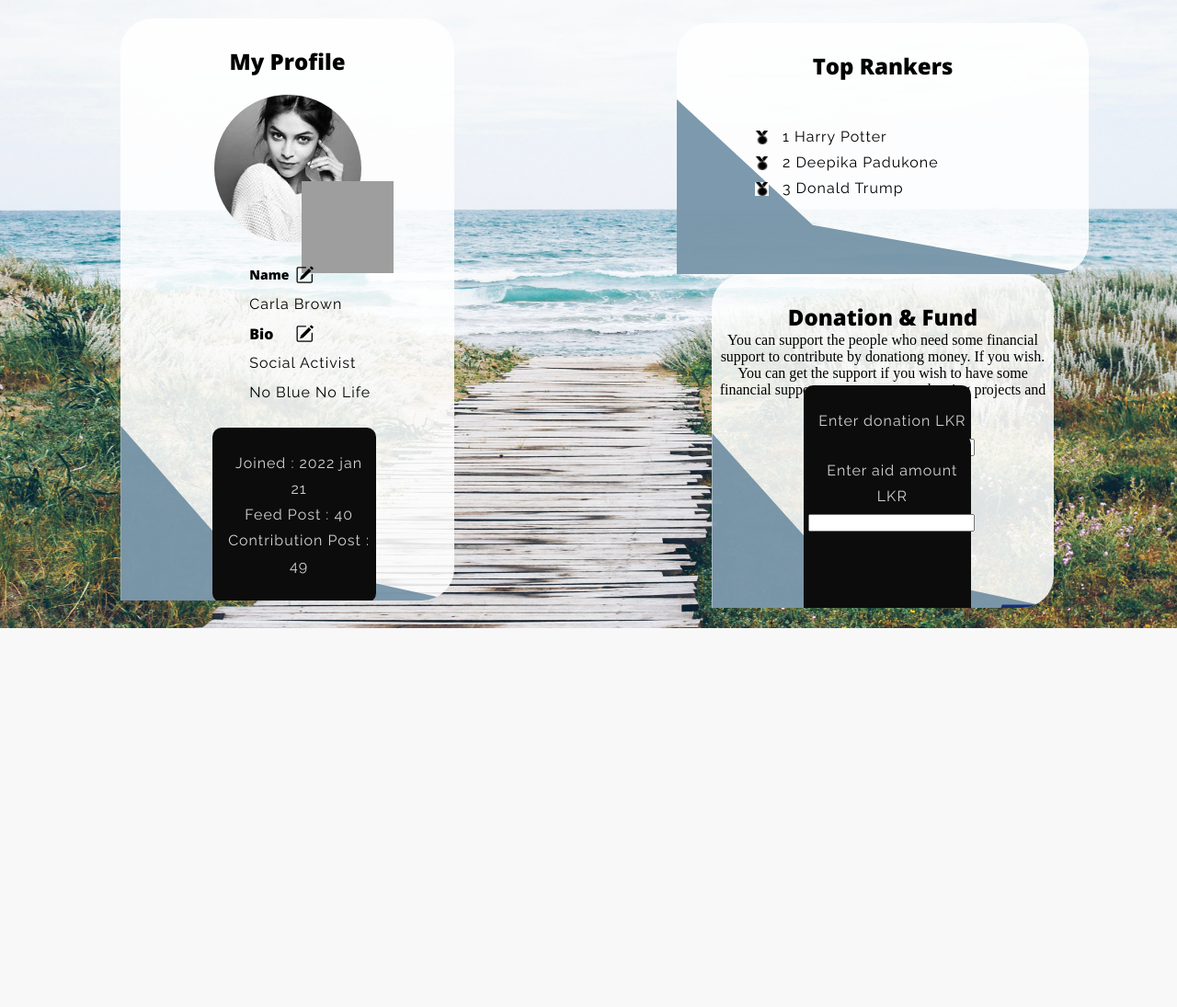
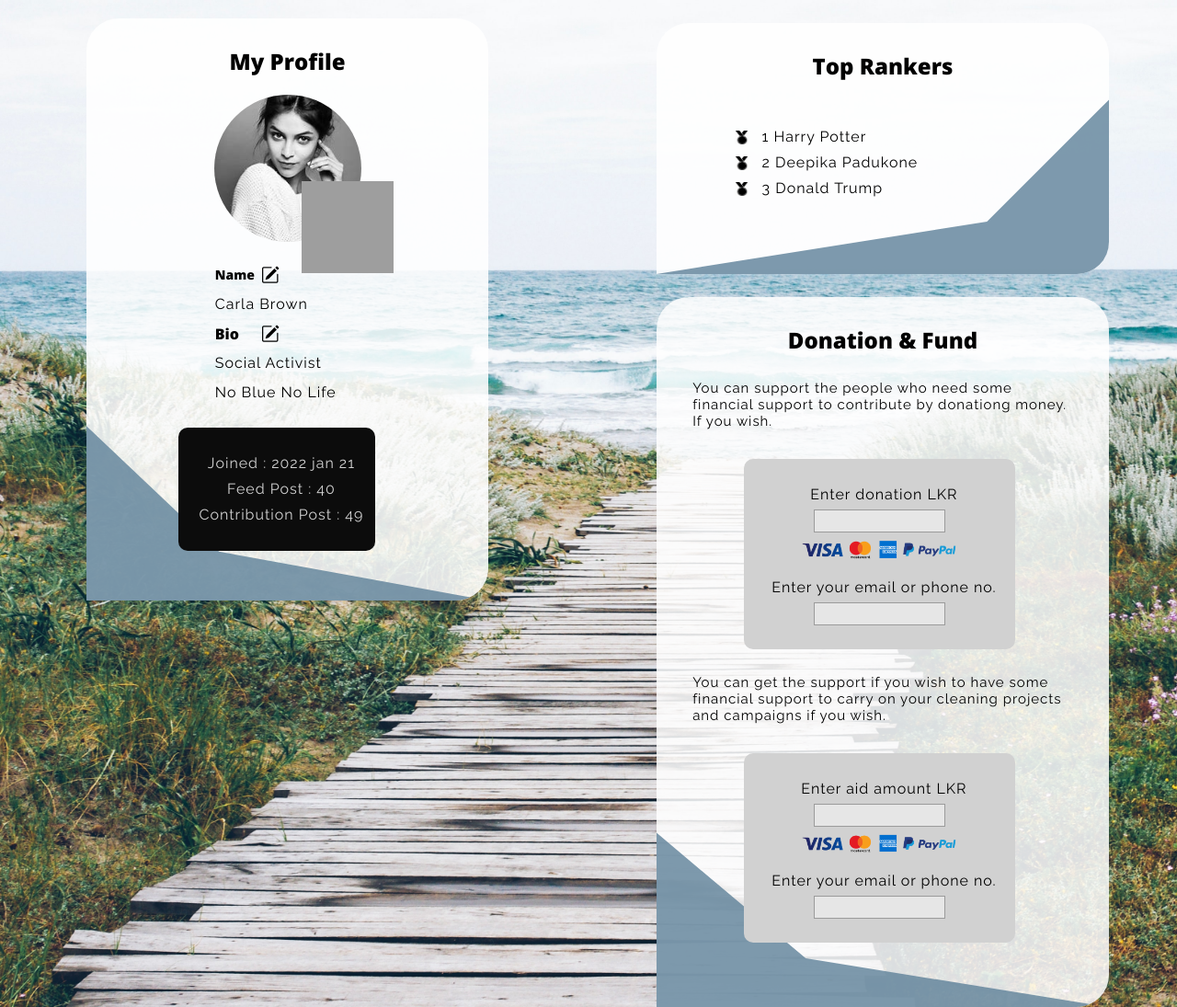
Before and after one commit to Senuk27/web-assignment-11, a PHP site: page /profile.html in a window 1280 px wide. Shown: the part 136-1231 px from the top of the page at 92% size. Before the commit the page ends 819 px from the top, so only its background shows below. Run offline with PHP 8.4, Linux system fonts and the light colour scheme; grey boxes are pictures that could not be loaded.

Commit message:
Update profile.css

```diff
--- a/profile.css
+++ b/profile.css
@@ -266,3 +266,115 @@
         overflow: hidden;
         margin: 7px 0px 0px -20px;
     }
+ .main-div2 .div-1 .profile-div .shape {
+        clip-path: polygon(73% 70%, 100% 0, 100% 100%, 0% 100%);
+    }
+
+    .main-div2 .div-2 {
+        margin-top: 25px;
+    }
+
+    .main-div2 .div-2 .profile-div {
+        position: relative;
+        text-align: center;
+        margin: auto;
+        width: 70%;
+        border-top-left-radius: 35px;
+        border-top-right-radius: 35px;
+        border-bottom-right-radius: 35px;
+        background-color: rgba(255, 255, 255, 0.85);
+        padding: 15px 0px 0px 0px;
+        overflow: hidden;
+    }
+
+    .main-div2 .div-2 .profile-div .details {
+        background-color: rgb(209, 209, 209);
+        color: black;
+        width: 60%;
+        margin-left: 95px;
+        position: relative;
+
+    }
+
+
+
+    .main-div2 .div-2 .profile-div .phara {
+        width: 88%;
+        margin: 17px auto 0px auto;
+        text-align: start;
+        padding: 10px;
+        font-size: 15px;
+        font-family: raleway;
+	letter-spacing:1px;
+    }
+
+    .main-div2 .div-2 .profile-div .details input:nth-child(2),
+    input:nth-child(5) {
+        width: 50%;
+        padding: 4px;
+        outline: none;
+        border: 1px solid rgb(155, 155, 155);
+        background-color: rgb(240, 240, 240, 0.7);
+    }
+
+    .main-div2 .div-2 .profile-div .details .img-box {
+        margin: auto;
+        width: 60%;
+        height: auto;
+        overflow: hidden;
+    }
+
+    .main-div2 .div-2 .profile-div .details .img-box img {
+        width: 100%;
+        height: 100%;
+        object-fit: cover;
+    }
+
+    .main-div2 .div-2 .profile-div .shape {
+        margin-top: -120px;
+    }
+
+    @media(max-width:800px) {
+        /* content media query */
+        .main_content {
+            display: block;
+        }
+        .main_content .main-div1 {
+            width: 100%;
+        }
+        .main_content .main-div1 .profile-div {
+            width: 80%;
+        }
+        .main_content .main-div2 {
+            width: 100%;
+            padding: 0px;
+        }
+        .main-div2 .div-1 .profile-div,
+        .main-div2 .div-2 .profile-div {
+            width: 77%;
+        }
+    }
+
+    @media(min-width:801px) {
+        /* content media query */
+        .main_content .main-div1 .profile-div {
+            width: 100%;
+            margin: auto 0px auto 10px;
+        }
+        .main-div2 .div-1 .profile-div,
+        .main-div2 .div-2 .profile-div {
+            width: 77%;
+        }
+    }
+
+    @media(min-width:1024px) {
+        /* content media query */
+        .main_content .main-div1 .profile-div {
+            width: 70%;
+            margin: auto;
+        }
+        .main-div2 .div-1 .profile-div,
+        .main-div2 .div-2 .profile-div {
+            width: 77%;
+        }
+    }
```
